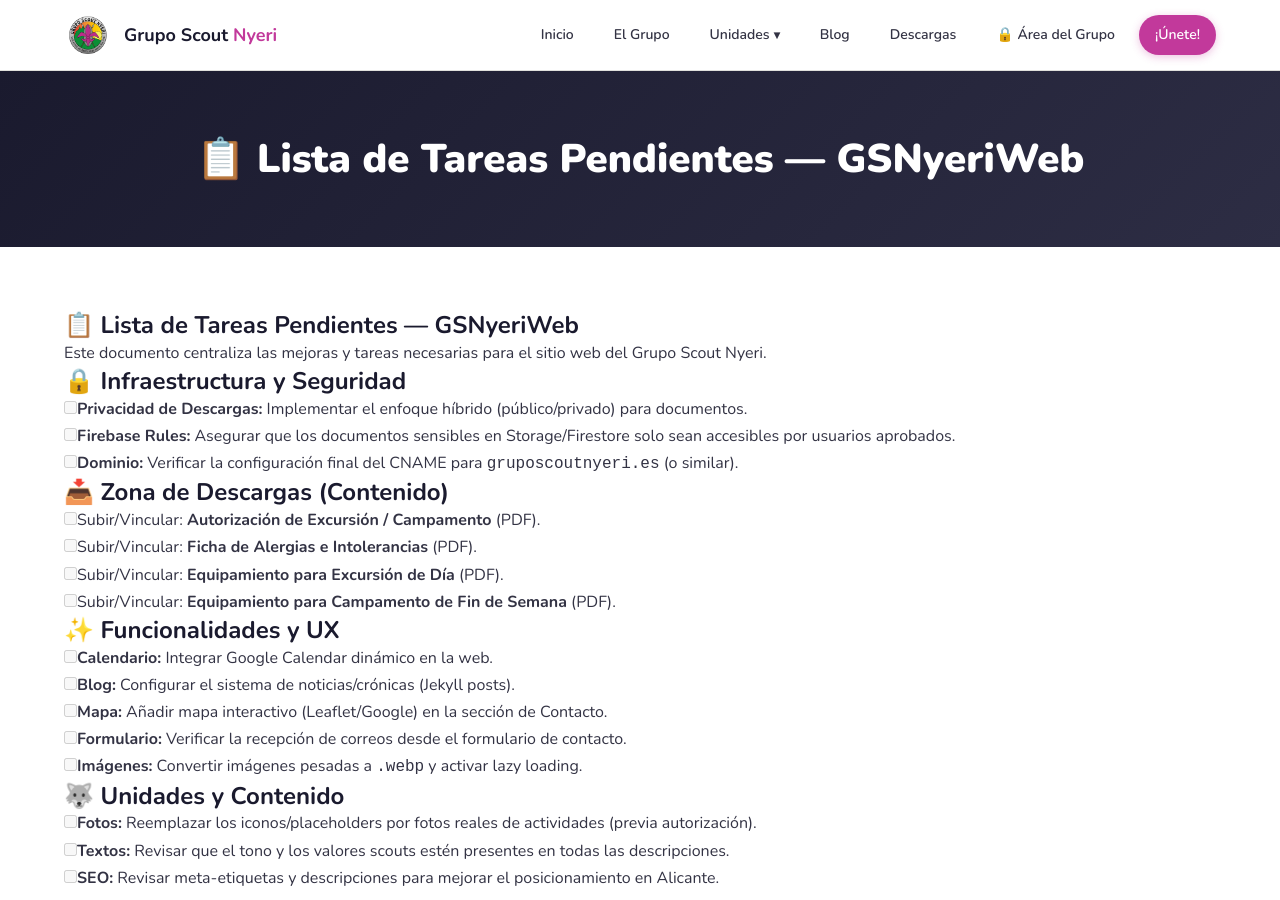
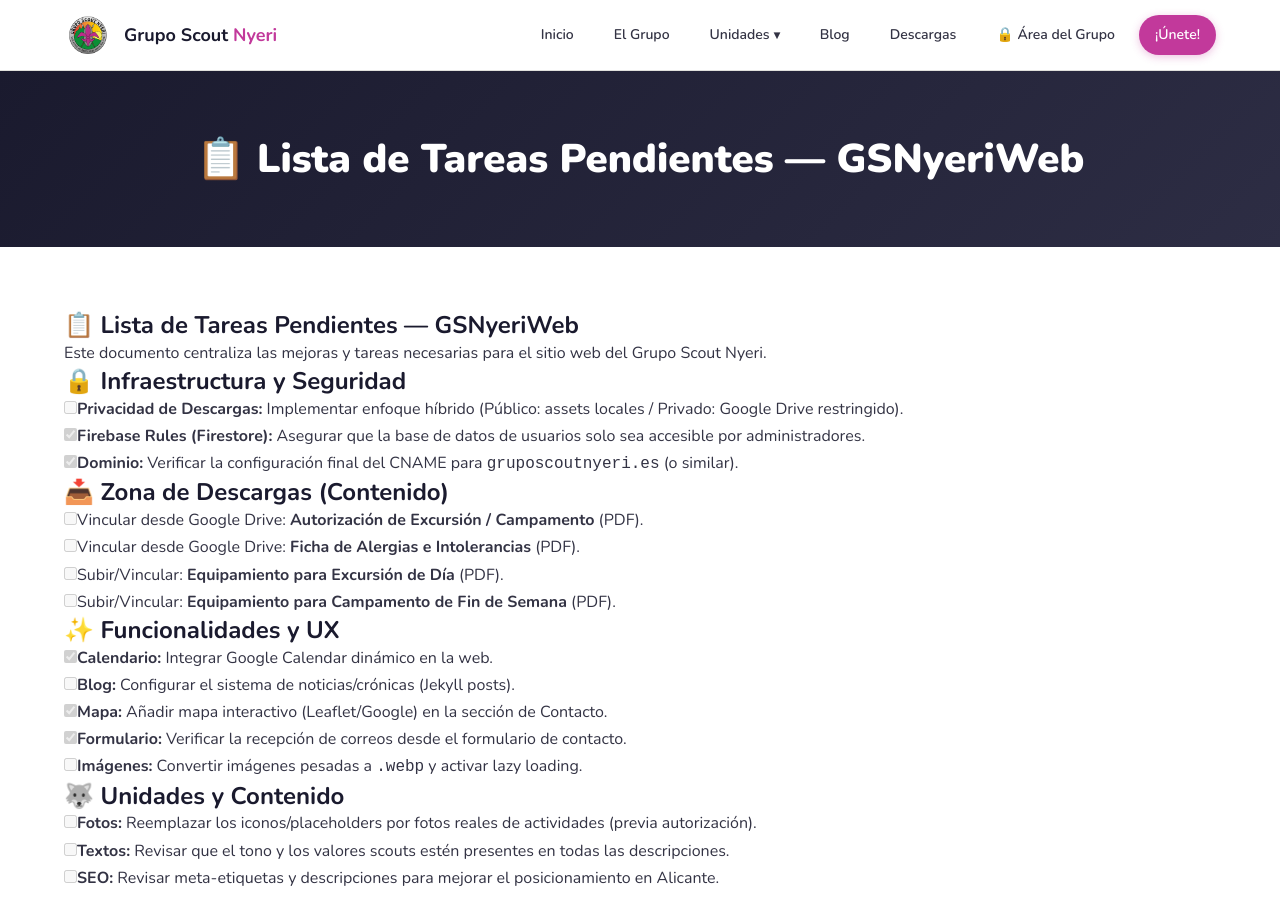
Before and after one commit to santvz6/gruposcoutnyeri.github.io, a Jekyll site: the page built from TODO.md, in a window 1280 px wide and 900 px high. Built offline with Jekyll 4.4.1, drawn with Linux system fonts in a browser that asks for light colours; our own code applies the rules of GitHub Pages for plain Markdown files.

Commit message:
Verificando Reglas Firestore + Calendario

```diff
--- a/TODO.md
+++ b/TODO.md
@@ -3,21 +3,21 @@
 Este documento centraliza las mejoras y tareas necesarias para el sitio web del Grupo Scout Nyeri.
 
 ## 🔒 Infraestructura y Seguridad
-- [ ] **Privacidad de Descargas:** Implementar el enfoque híbrido (público/privado) para documentos.
-- [ ] **Firebase Rules:** Asegurar que los documentos sensibles en Storage/Firestore solo sean accesibles por usuarios aprobados.
-- [ ] **Dominio:** Verificar la configuración final del CNAME para `gruposcoutnyeri.es` (o similar).
+- [ ] **Privacidad de Descargas:** Implementar enfoque híbrido (Público: assets locales / Privado: Google Drive restringido).
+- [x] **Firebase Rules (Firestore):** Asegurar que la base de datos de usuarios solo sea accesible por administradores.
+- [x] **Dominio:** Verificar la configuración final del CNAME para `gruposcoutnyeri.es` (o similar).
 
 ## 📥 Zona de Descargas (Contenido)
-- [ ] Subir/Vincular: **Autorización de Excursión / Campamento** (PDF).
-- [ ] Subir/Vincular: **Ficha de Alergias e Intolerancias** (PDF).
+- [ ] Vincular desde Google Drive: **Autorización de Excursión / Campamento** (PDF).
+- [ ] Vincular desde Google Drive: **Ficha de Alergias e Intolerancias** (PDF).
 - [ ] Subir/Vincular: **Equipamiento para Excursión de Día** (PDF).
 - [ ] Subir/Vincular: **Equipamiento para Campamento de Fin de Semana** (PDF).
 
 ## ✨ Funcionalidades y UX
-- [ ] **Calendario:** Integrar Google Calendar dinámico en la web.
+- [x] **Calendario:** Integrar Google Calendar dinámico en la web.
 - [ ] **Blog:** Configurar el sistema de noticias/crónicas (Jekyll posts).
-- [ ] **Mapa:** Añadir mapa interactivo (Leaflet/Google) en la sección de Contacto.
-- [ ] **Formulario:** Verificar la recepción de correos desde el formulario de contacto.
+- [x] **Mapa:** Añadir mapa interactivo (Leaflet/Google) en la sección de Contacto.
+- [x] **Formulario:** Verificar la recepción de correos desde el formulario de contacto.
 - [ ] **Imágenes:** Convertir imágenes pesadas a `.webp` y activar lazy loading.
 
 ## 🐺 Unidades y Contenido
--- a/_config.yml
+++ b/_config.yml
@@ -73,7 +73,7 @@ firebase:
   apiKey: "AIzaSyAa8n4SPbHFEgL3DzXhyEfh6wol2HRyd0U"
   authDomain: "nyeri-c45fc.firebaseapp.com"
   projectId: "nyeri-c45fc"
-  storageBucket: "nyeri-c45fc.firebasestorage.app"
+  # storageBucket: "nyeri-c45fc.firebasestorage.app" -- Firebase Storage (tiene costo)
   messagingSenderId: "921369846811"
   appId: "1:921369846811:web:c3b85e63992f1bd94cc4be"
   measurementId: "G-G4Q4Z9ZDDE"
```
Also changed, not shown: contacto.html (+6 -3 lines), index.html (+6 -2 lines), 1 other file.
